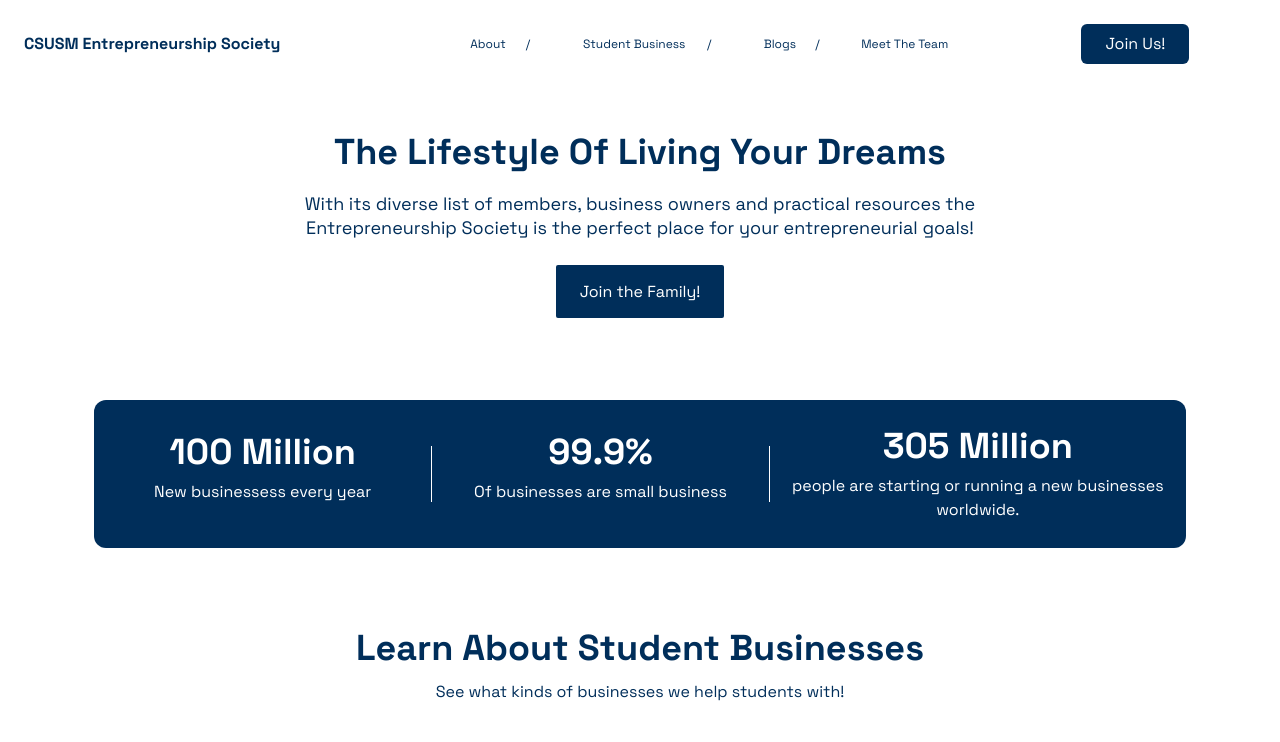
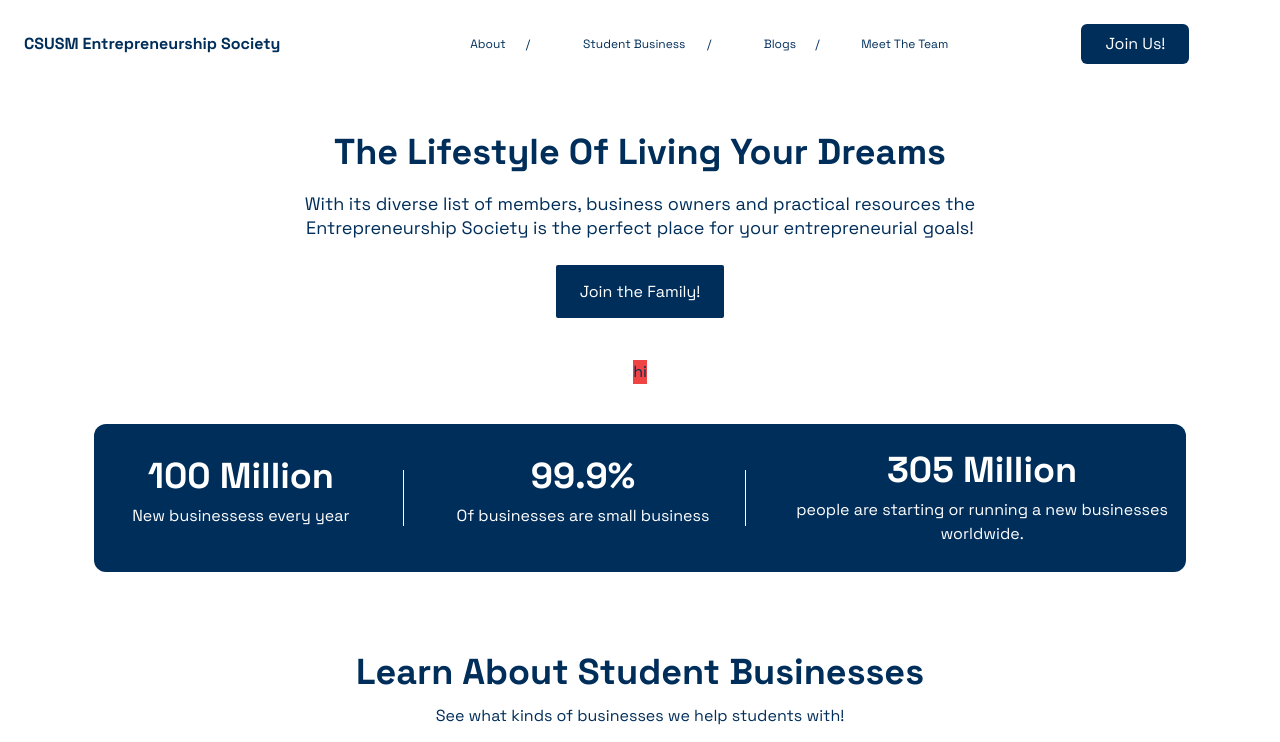
Before and after one commit to CodingTimmyeth/Entrepreneurship-Society-Page, a React (Vite) app: page / in a window 1280 px wide. Shown: the top 742 px of the page. Built offline with nearby package versions, Linux system fonts and the light colour scheme.

Commit message:
fixed the err msg from newData file

```diff
--- a/src/components/main/ClubEvents.jsx
+++ b/src/components/main/ClubEvents.jsx
@@ -44,8 +44,9 @@ const ClubEvents = () => {
     return (
       <section
         id="Blogs"
-        className="Tablet:grid Tablet:grid-cols-2 Tablet:gap-8 Tablet:self-center BigScreens:gap-x-14"
+        className="Tablet:grid Tablet:grid-cols-2 Tablet:gap-8 Tablet:self-center BigScreens:gap-x-14 bg-red-500"
       >
+        Hello
         {events.map((item) => (
           <div
             className="flex flex-col mb-8 Tablet:w-[300px] MiniPC:w-[400px] BigScreens:w-[500px]"
@@ -66,7 +67,6 @@ const ClubEvents = () => {
                   <SlArrowDown className="text-2xl text-black" />
                 )}
               </div>
-              {/* {eventStates.find((state) => state.id === item.id).showDescr ? ( */}
               <div
                 className={`mt-5 ${
                   expandedId === item.id
@@ -79,8 +79,6 @@ const ClubEvents = () => {
                   {item.description}
                 </p>
               </div>
-
-              {/* )} */}
             </div>
           </div>
         ))}
--- a/src/components/main/Main.jsx
+++ b/src/components/main/Main.jsx
@@ -30,7 +30,10 @@ const Main = () => {
           </div>
         </div>
       </div>
-      <ClubEvents />
+      <div className="bg-red-500">
+        hi
+        <ClubEvents />
+      </div>
       <NewData />
       <StudentBus />
     </main>
--- a/src/components/main/NewData.jsx
+++ b/src/components/main/NewData.jsx
@@ -24,12 +24,12 @@ const NewData = () => {
       id="Join!"
     >
       {data.map((item) => (
-        <>
-          <div
-            className="flex flex-col items-center mb-4 Tablet:flex-row Tablet:items-center Tablet:justify-center Tablet:mb-0 Tablet:w-[33.31%] Tablet:px-10 Tablet:py-8"
-            key={item.id}
-          >
-            <div className="mb-3  Table:flex Tablet:flex-col">
+        <div
+          key={item.id}
+          className="flex flex-col items-center mb-4 Tablet:flex-row Tablet:items-center Tablet:justify-end Tablet:mb-0 Tablet:w-[33.31%] Tablet:px-4 Tablet:py-8 Tablet:mr-4"
+        >
+          <div className="Tablet:flex Tablet:justify-center Tablet:w-full py-0">
+            <div className="mb-3 Table:flex Tablet:flex-col Tablet:pr-4">
               <h1 className="text-4xl font-bold mb-2">{item.title}</h1>
               <div>
                 <p className="text-md">{item.subTitle}</p>
@@ -37,11 +37,11 @@ const NewData = () => {
             </div>
           </div>
           <div className="flex items-center justify-center mb-5 Tablet:mb-0">
-            <div className="w-[56px] h-[1px] bg-white Tablet:w-[1px] Tablet:h-[56px]"></div>
+            <div className="w-[56px] h-[1px] bg-white Tablet:w-[1px] Tablet:h-[56px] Tablet:ml-4"></div>
           </div>
-        </>
+        </div>
       ))}
-      <div className="flex flex-col items-center justify-center mb-4 p-3 Tablet:mb-0 Desktop:p-0">
+      <div className="flex flex-col items-center justify-center mb-4 px-3 Tablet:mb-0 Desktop:p-0">
         <div className="">
           <h1 className="text-4xl font-bold mb-2">305 Million</h1>
           <div>
```
